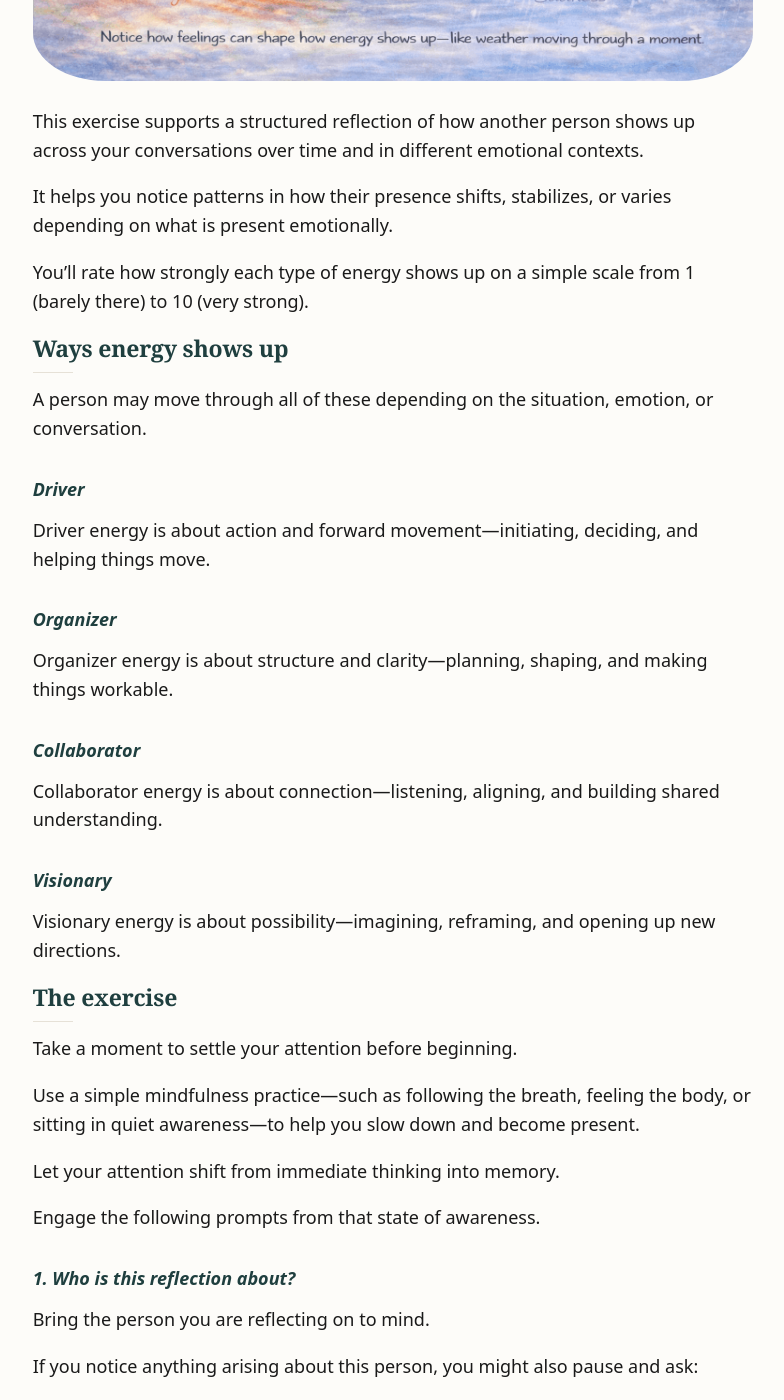
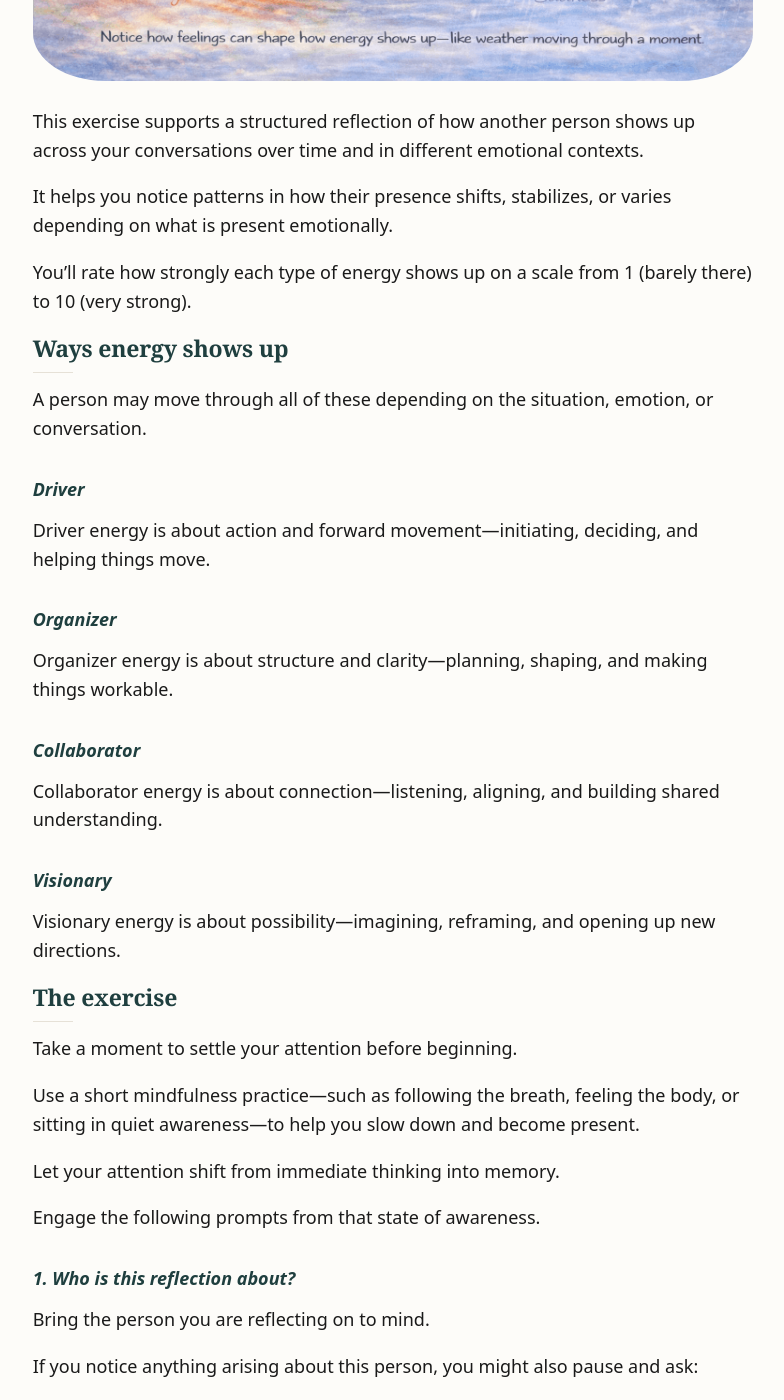
Before and after one commit to basil-family-lab/circle, a Jekyll site: the page built from reflection.md, in a window 1280 px wide and 1400 px high, scrolled down 560 px. Shown: the whole window, without its empty margins (247-1031 px from the left). Built offline with Jekyll 4.4.1, drawn with Linux system fonts in a browser that asks for light colours; some of the changed text lies outside the part shown.

Commit message:
refactor: reflection exercise flow

```diff
--- a/reflection.md
+++ b/reflection.md
@@ -16,7 +16,7 @@ This exercise supports a structured reflection of how another person shows up ac
 
 It helps you notice patterns in how their presence shifts, stabilizes, or varies depending on what is present emotionally.
 
-You’ll rate how strongly each type of energy shows up on a simple scale from 1 (barely there) to 10 (very strong).
+You’ll rate how strongly each type of energy shows up on a scale from 1 (barely there) to 10 (very strong).
 
 ## Ways energy shows up
 
@@ -42,7 +42,7 @@ Visionary energy is about possibility—imagining, reframing, and opening up new
 
 Take a moment to settle your attention before beginning.
 
-Use a simple mindfulness practice—such as following the breath, feeling the body, or sitting in quiet awareness—to help you slow down and become present.
+Use a short mindfulness practice—such as following the breath, feeling the body, or sitting in quiet awareness—to help you slow down and become present.
 
 Let your attention shift from immediate thinking into memory.
 
```
Also changed, not shown: other parts of reflection.md (+0 -8 lines).
